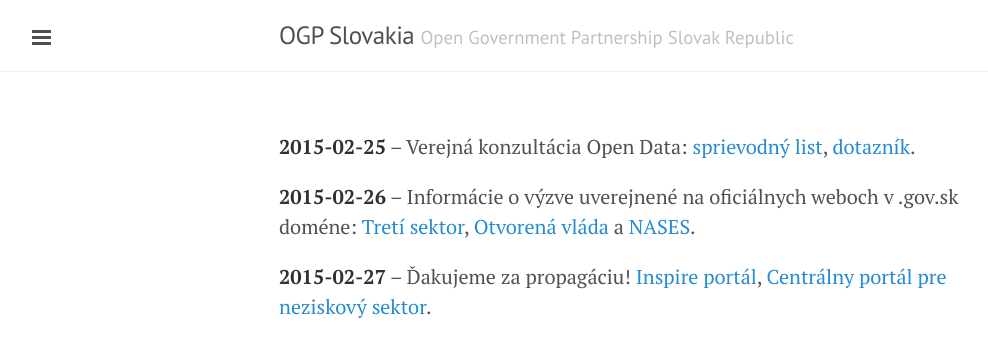
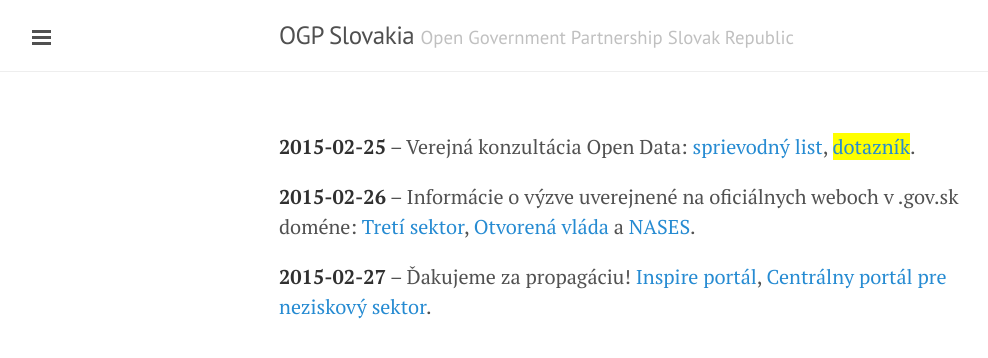
Before and after one commit to ogpslovakia/ogpslovakia.github.io, a Jekyll site: the page built from index.md, in a window 1280 px wide. Shown: the top 358 px of the page, without its empty margins (1-989 px from the left). Built offline with Jekyll 4.4.1, drawn with Linux system fonts in a browser that asks for light colours; Markdown is read by kramdown in place of the engine named in the settings.

Commit message:
Highlight link to Google form

```diff
--- a/index.md
+++ b/index.md
@@ -3,7 +3,7 @@ title: OGP SK home
 layout: default
 ---
 
-**2015-02-25** -- Verejná konzultácia Open Data: [sprievodný list](/temp/2015/opendata-konzultacia.html), [dotazník](http://bit.ly/konzultacia2015).
+**2015-02-25** -- Verejná konzultácia Open Data: [sprievodný list](/temp/2015/opendata-konzultacia.html), <span style="background-color: yellow;">[dotazník](http://bit.ly/konzultacia2015)</span>.
 
 **2015-02-26** -- Informácie o výzve uverejnené na oficiálnych weboch v .gov.sk doméne: [Tretí sektor](http://www.tretisektor.gov.sk/vyzva-verejna-konzultacia-datasety-verejnej-spravy/), [Otvorená vláda](http://www.otvorenavlada.gov.sk/vyzva-verejna-konzultacia-datasety-verejnej-spravy/) a [NASES](http://nases.gov.sk/26674/usvros-a-nases-vyhlasuju-verejnu-konzultaciu-s-cielom-zistit-zaujem-o-data-verejnej-spravy.php).
 
```
